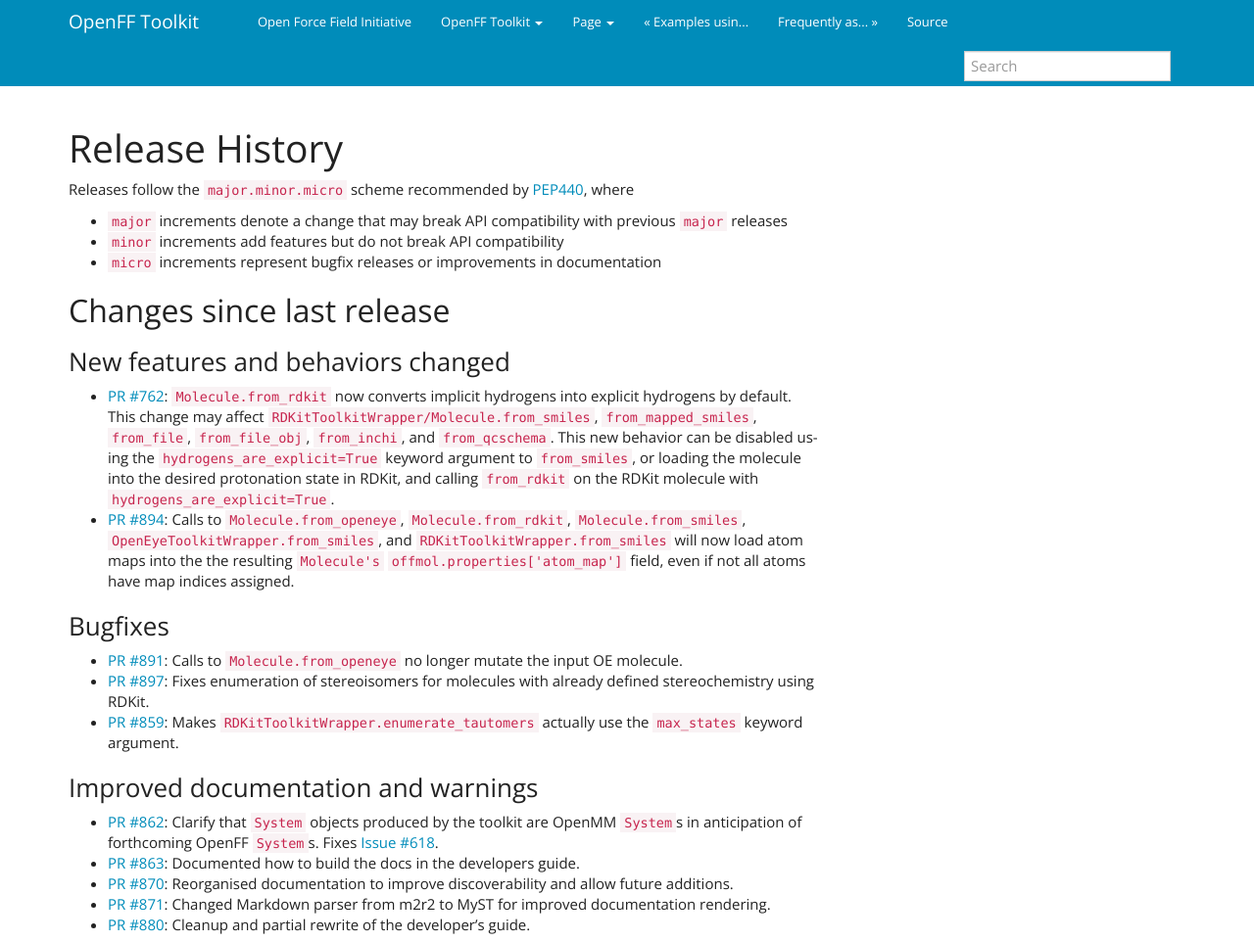
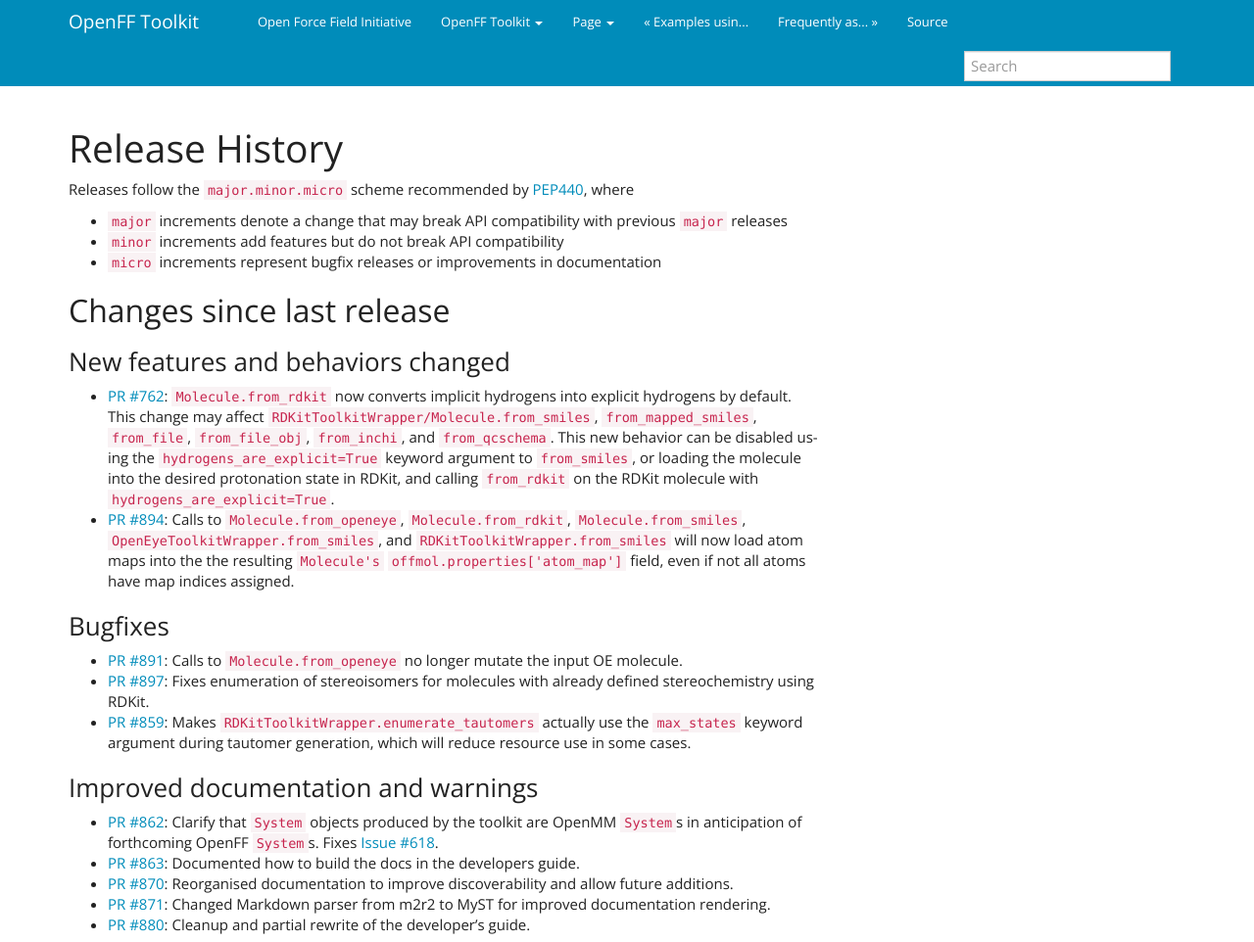
Before and after one commit to openforcefield/openff-toolkit, a Sphinx documentation site: the page built from docs/releasehistory.md, in a window 1280 px wide, cut to the strip 0-962 px from the top of the page. Shown: the whole strip at 98% size. Built offline with Sphinx 7.4.7, drawn with Linux system fonts in a browser that asks for light colours.

Commit message:
update releasehistory

```diff
--- a/docs/releasehistory.md
+++ b/docs/releasehistory.md
@@ -27,7 +27,7 @@ Releases follow the `major.minor.micro` scheme recommended by [PEP440](https://w
 
 - [PR #891](https://github.com/openforcefield/openforcefield/pull/891): Calls to `Molecule.from_openeye` no longer mutate the input OE molecule.
 - [PR #897](https://github.com/openforcefield/openforcefield/pull/897): Fixes enumeration of stereoisomers for molecules with already defined stereochemistry using RDKit.
-- [PR #859](https://github.com/openforcefield/openforcefield/pull/859): Makes `RDKitToolkitWrapper.enumerate_tautomers` actually use the `max_states` keyword argument.
+- [PR #859](https://github.com/openforcefield/openforcefield/pull/859): Makes `RDKitToolkitWrapper.enumerate_tautomers` actually use the `max_states` keyword argument during tautomer generation, which will reduce resource use in some cases.
 
 ### Improved documentation and warnings
 - [PR #862](https://github.com/openforcefield/openforcefield/pull/862): Clarify that `System` objects produced by the toolkit are OpenMM `System`s in anticipation of forthcoming OpenFF `System`s. Fixes [Issue #618](https://github.com/openforcefield/openforcefield/issues/618).
```
